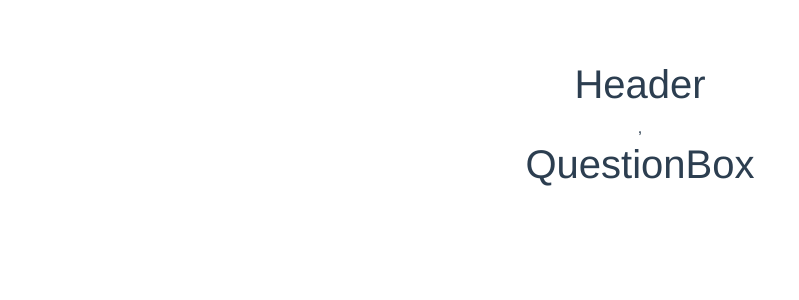
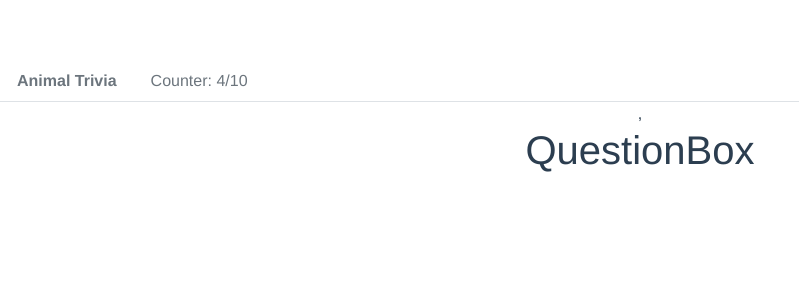
Before and after one commit to fdelacruz/animal_trivia, a Vue app: page / in a window 1280 px wide. Shown: the top 300 px of the page, without its empty margins (0-799 px from the left). Built offline with nearby package versions, Linux system fonts and the light colour scheme.

Commit message:
start setting up the Header component

```diff
--- a/src/components/Header.vue
+++ b/src/components/Header.vue
@@ -1,3 +1,8 @@
 <template>
-  <h1>Header</h1>
+  <div>
+    <b-nav tabs>
+      <b-nav-item disabled><b>Animal Trivia</b></b-nav-item>
+      <b-nav-item disabled>Counter: 4/10</b-nav-item>
+    </b-nav>
+  </div>
 </template>
```
